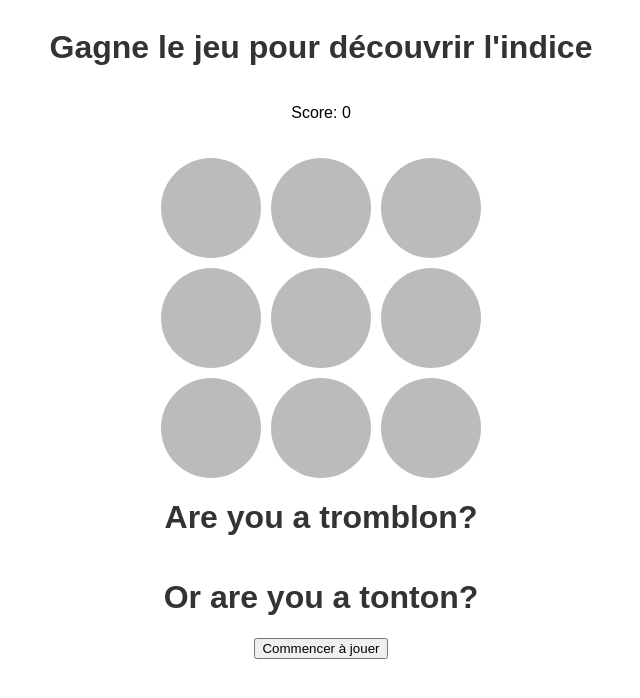
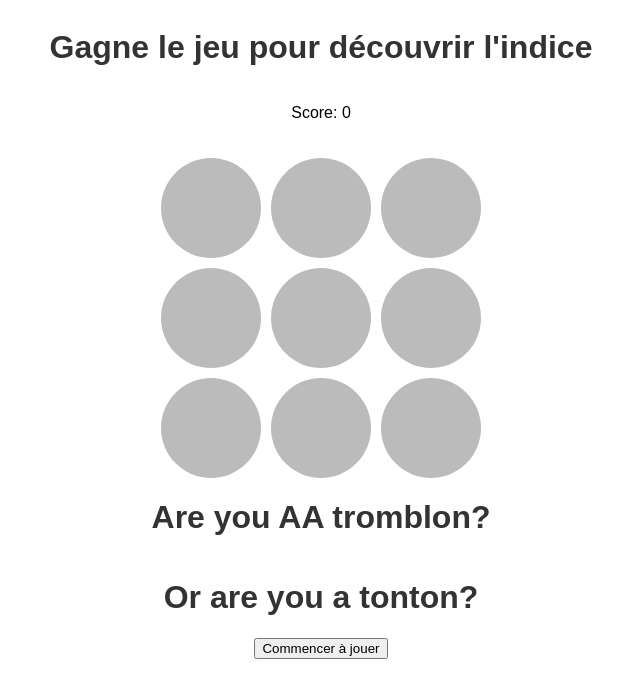
Before and after one commit to AC-MAX-25/MARIAGE, a plain HTML site: page index.html in a window 1280 px wide. Shown: the whole page, without its empty margins (319-959 px from the left). Drawn offline with Linux system fonts and the light colour scheme.

Commit message:
Update index.html

```diff
--- a/index.html
+++ b/index.html
@@ -20,7 +20,7 @@
         <div class="hole" id="hole8"></div>
         <div class="hole" id="hole9"></div>
     </div>
-    <h1>Are you a tromblon?</h1>
+    <h1>Are you AA tromblon?</h1>
     <h1>Or are you a tonton?</h1>
     <button onclick="startGame()">Commencer à jouer</button>
     <script src="script.js"></script>
```
